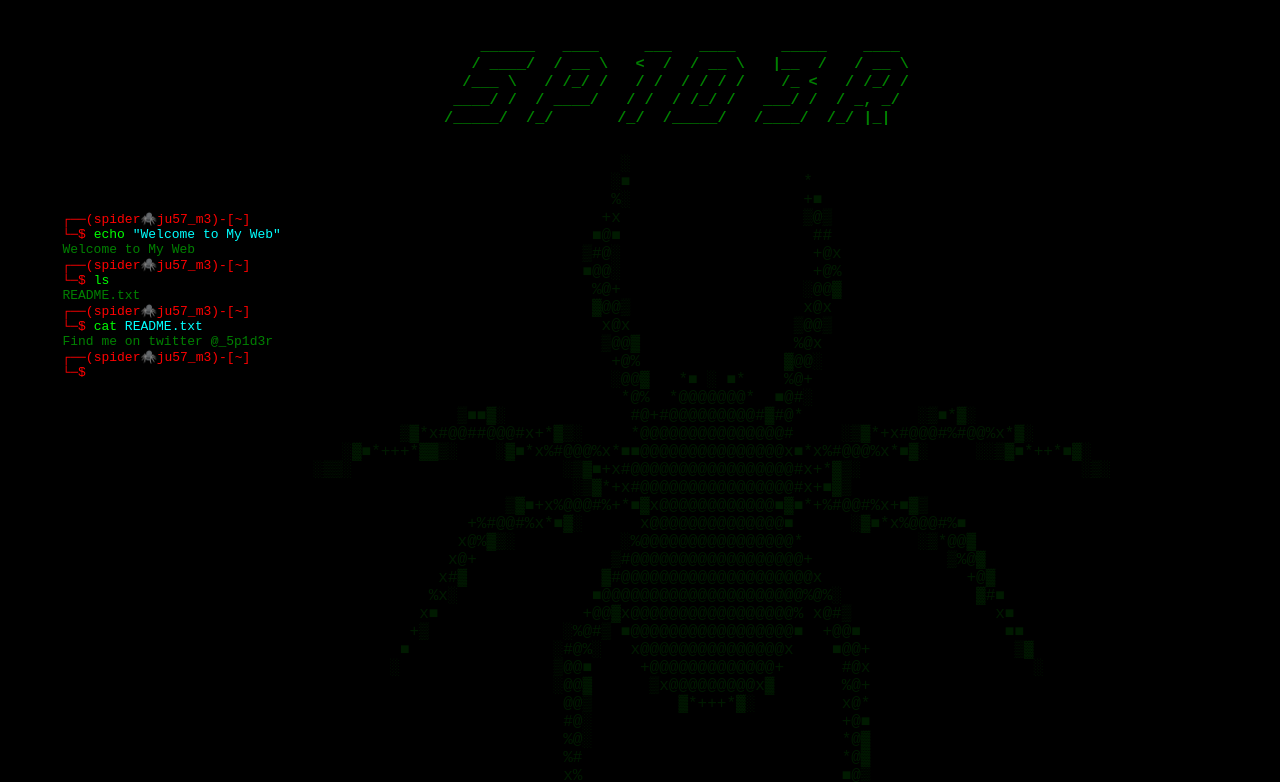
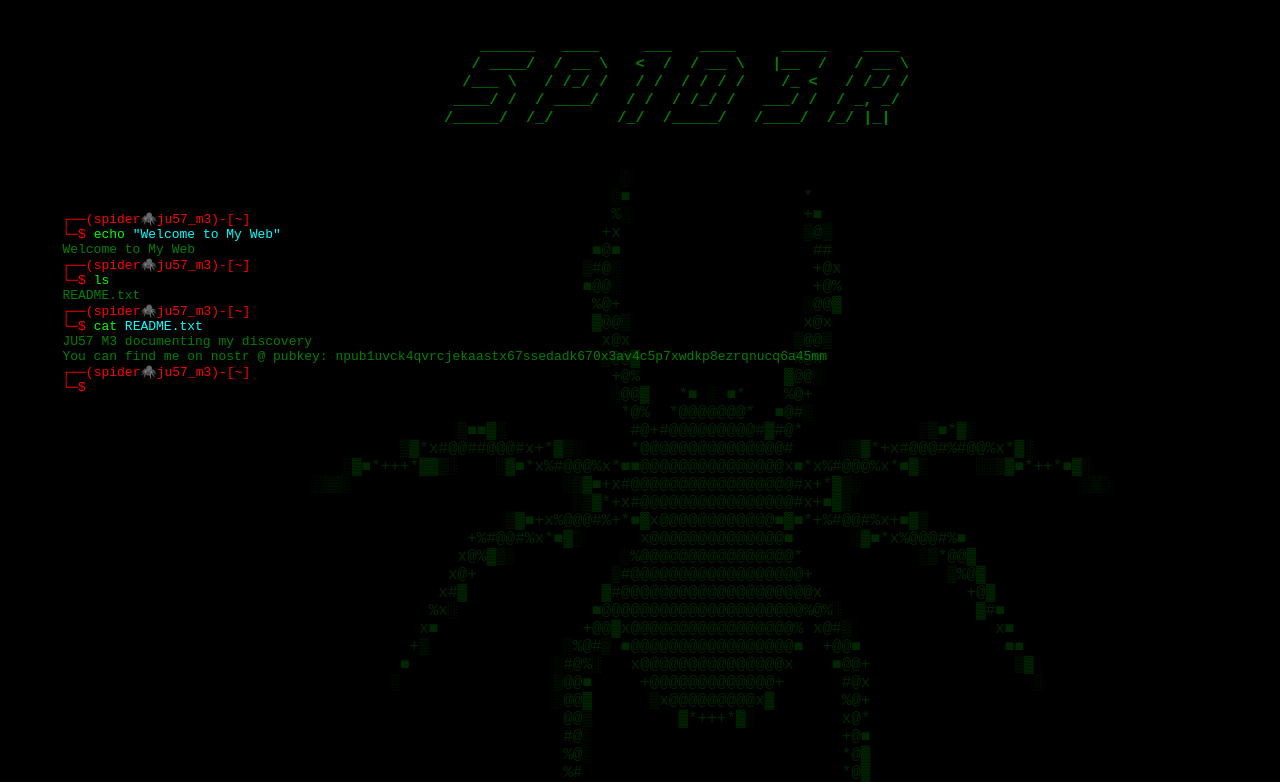
Before and after one commit to 0X5P1D3R/0X5P1D3R.github.io, a plain HTML site: page index.html in a window 1280 px wide. Shown: the top 782 px of the page. Drawn offline with Linux system fonts and the light colour scheme.

Commit message:
Initial commit

```diff
--- a/index.html
+++ b/index.html
@@ -21,7 +21,7 @@
 	    justify-content: center;
     	    align-items: center;
     	    height: 100vh;
-            opacity: 0.2; /* Adjust the opacity as needed */
+            opacity: 0.3; /* Adjust the opacity as needed */
             font-family: 'Courier New', Courier, monospace;
 	    margin-top: -250px;
     </style>
@@ -68,7 +68,8 @@
         README.txt
         <span style="color: red;">┌──(spider🕷️ju57_m3)-[~]
 	└─$</span> <span style="color: lime;">cat</span> <span style="color: cyan;">README.txt</span>
-        Find me on twitter @_5p1d3r
+	JU57 M3 documenting my discovery
+        You can find me on nostr @ pubkey: npub1uvck4qvrcjekaastx67ssedadk670x3av4c5p7xwdkp8ezrqnucq6a45mm
         <span style="color: red;">┌──(spider🕷️ju57_m3)-[~]
 	└─$</span><div class="blink" style="display: inline-block; color: white;"> █</div>
 
```
